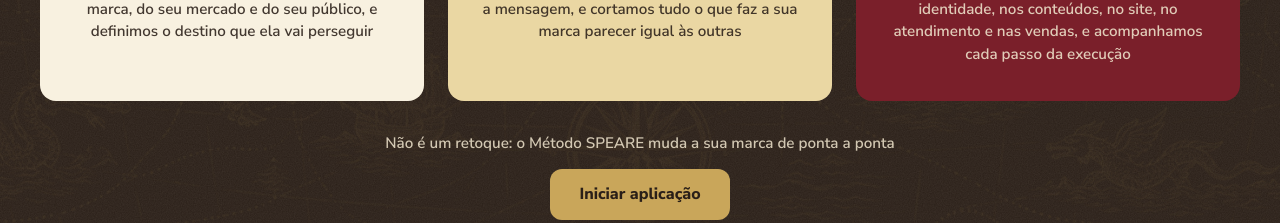
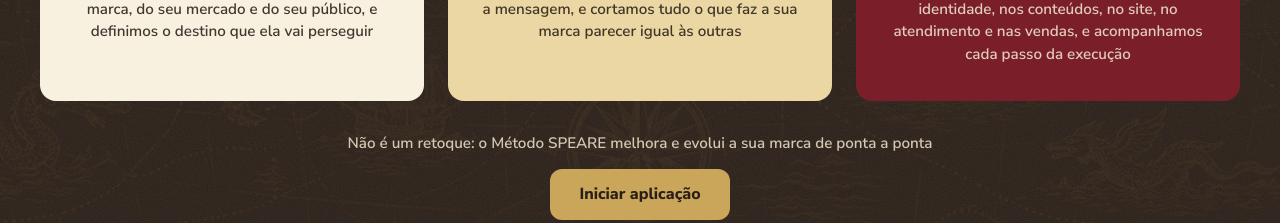
Before and after one commit to Viniwayne69/markway, a Next.js app: page / in a window 1280 px wide. Shown: the part 1517-1740 px from the top of the page. Built offline with nearby package versions, Linux system fonts and the light colour scheme; a web font is replaced by a local one.

Commit message:
Frase do serviço: melhora e evolui a marca, em vez de mudar
Co-Authored-By: Claude Sonnet 5.5 <noreply@anthropic.com>
Claude-Session: https://claude.ai/code/session_018ckGgeLrJeXv2UHJFd83h8

```diff
--- a/src/components/SolutionsSection.tsx
+++ b/src/components/SolutionsSection.tsx
@@ -47,7 +47,7 @@ export function SolutionsSection() {
         </div>
 
         <div className="solutions-foot" data-reveal>
-          <p>Não é um retoque: o Método SPEARE muda a sua marca de ponta a ponta</p>
+          <p>Não é um retoque: o Método SPEARE melhora e evolui a sua marca de ponta a ponta</p>
           <a className="btn" href={applyUrl} target="_blank" rel="noopener noreferrer">
             Iniciar aplicação
           </a>
```
